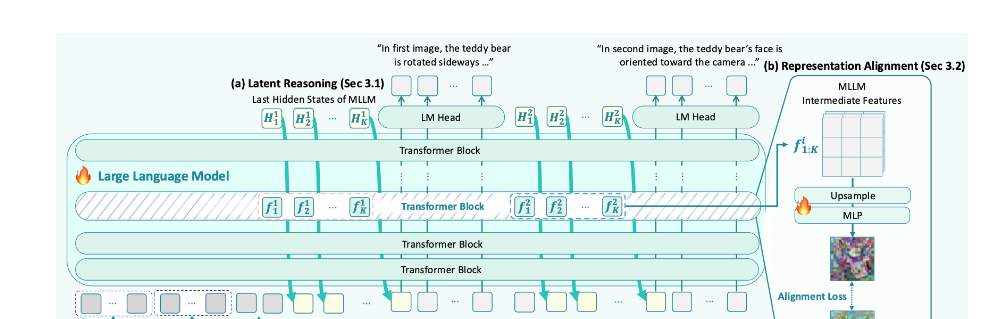
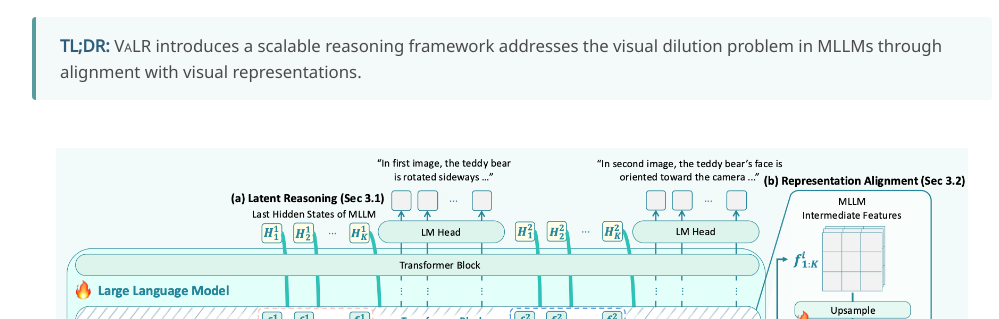
Before and after one commit to rootyJeon/valr, a plain HTML site: page index.html in a window 1280 px wide. Shown: the part 481-800 px from the top of the page, without its empty margins (128-1127 px from the left). Drawn offline with nearby package versions, Linux system fonts and the light colour scheme; some packages are replaced by stand-ins of ours; some icons are missing; a web font is replaced by a local one.

Commit message:
Add TL;DR
Add TL;DR section summarizing VaLR framework.

```diff
--- a/index.html
+++ b/index.html
@@ -181,6 +181,12 @@
                   </a>
             </div>
 
+          </div>
+
+          <div class="tldr">
+            <p>
+              <strong>TL;DR:</strong> <span class="dnerf">VaLR</span> introduces a scalable reasoning framework addresses the visual dilution problem in MLLMs through alignment with visual representations.
+            </p>
           </div>
         </div>
       </div>
```
